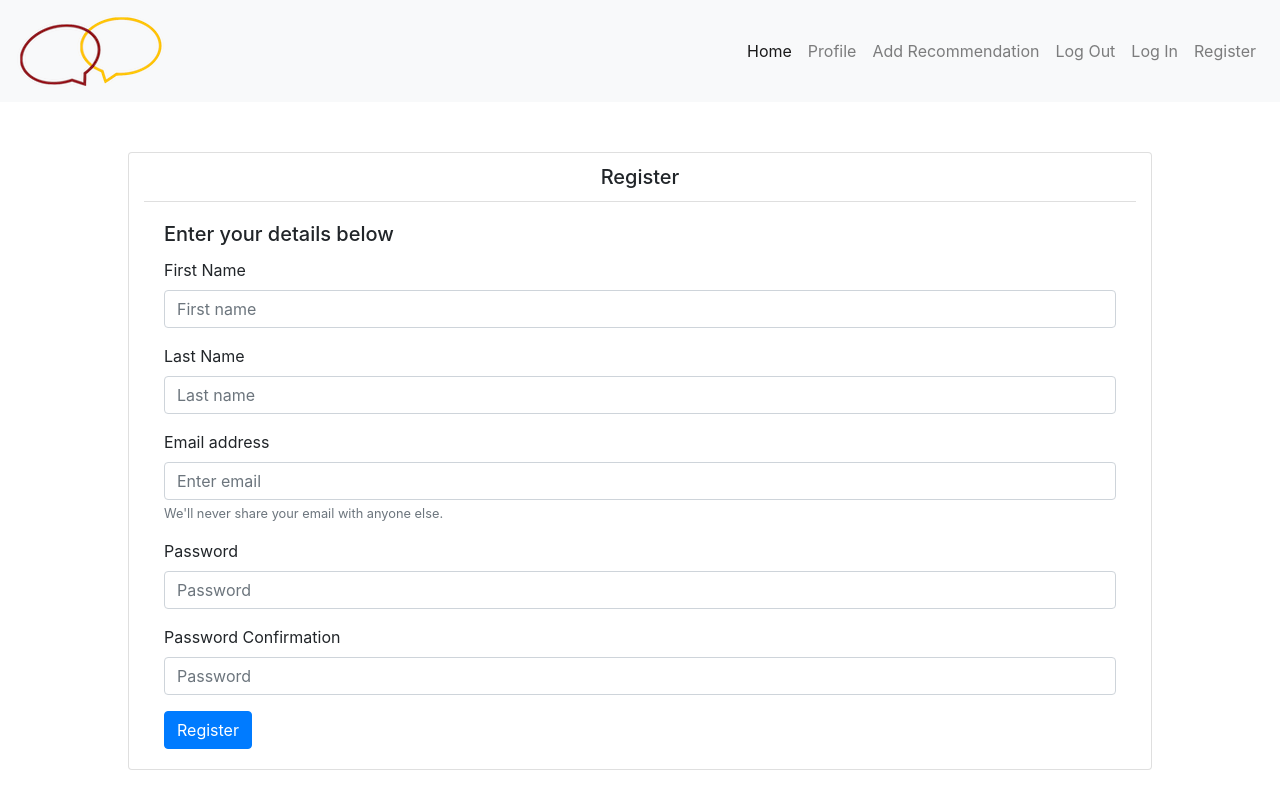
After one commit to DonnaIB/surround_yourself_with_spanish, a Flask app: page /register in a window 1280 px wide. The commit adds this page. Run offline with Flask 2, Linux system fonts and the light colour scheme; some libraries are stand-ins or nearby versions.

Commit message:
Add Registration template

```diff
--- a/app.py
+++ b/app.py
@@ -4,6 +4,7 @@ from flask import (
     redirect, request, session, url_for)
 from flask_pymongo import PyMongo
 from bson.objectid import ObjectId
+from werkzeug.security import generate_password_hash, check_password_hash
 if os.path.exists("env.py"):
     import env
 
@@ -25,6 +26,12 @@ def get_recommendations():
     recommendations=recommendations)
 
 
+@app.route("/register", methods=["GET", "POST"])
+def register():
+    return render_template("register.html")
+
+
+
 if __name__ == "__main__":
     app.run(host=os.environ.get("IP"),
             port=int(os.environ.get("PORT")),
--- a/static/css/style.css
+++ b/static/css/style.css
@@ -0,0 +1,11 @@
+
+
+
+.card {
+    max-width: 80%;
+    margin-top: 50px;
+}
+
+.card-header{
+    background-color: white;
+}
--- a/templates/base.html
+++ b/templates/base.html
@@ -7,7 +7,6 @@
 <meta name="Description" content="Enter your description here"/>
 <link rel="stylesheet" href="https://cdnjs.cloudflare.com/ajax/libs/twitter-bootstrap/4.6.0/css/bootstrap.min.css">
 <link rel="stylesheet" href="https://cdnjs.cloudflare.com/ajax/libs/font-awesome/5.15.2/css/all.min.css">
-<link rel="stylesheet" href="assets/css/style.css">
 <link rel="stylesheet" href="{{ url_for('static', filename='css/style.css') }}" type="text/css">
 {% block styles %}
 {% endblock %}
@@ -41,14 +40,13 @@
                         <a class="nav-link" href="">Log In</a>
                     </li>
                     <li class="nav-item">
-                        <a class="nav-link" href="">Register</a>
+                        <a class="nav-link" href="{{ url_for('register') }}">Register</a>
                     </li>
                 </ul>
             </div>
         </nav>
     </header>
 
-    <h1>Testing base template - I am part of it!</h1>
     {% block content %}
     {% endblock %}
 
--- /dev/null
+++ b/templates/register.html
@@ -0,0 +1,56 @@
+{% extends "base.html" %}
+{% block content %}
+
+
+<div class="card container">
+    <h5 class="card-header text-center">Register</h5>
+    <div class="card-body">
+        <h5 class="card-title">Enter your details below</h5>
+        <form method="POST" action="{{ url_for('register' )}}">
+
+            <!-- first and last name -->
+            <div class="form-group">
+                <label for="first_name">First Name</label>
+                <input type="text" class="form-control" id="first_name" name=first_name aria-describedby="emailHelp"
+                    placeholder="First name">
+            </div>
+            <div class="form-group">
+                <label for="last_name">Last Name</label>
+                <input type="text" class="form-control" id="last_name" aria-describedby="emailHelp"
+                    placeholder="Last name">
+            </div>
+
+            <!-- email -->
+            <div class="form-group">
+                <label for="email">Email address</label>
+                <input type="email" class="form-control" id="email" name="email" aria-describedby="emailHelp"
+                    placeholder="Enter email">
+                <small id="emailHelp" class="form-text text-muted">We'll never share your email with anyone
+                    else.</small>
+            </div>
+
+            <!-- password -->
+            <div class="form-group">
+                <label for="password">Password</label>
+                <input type="password" class="form-control" id="exampleInputPassword1" placeholder="Password">
+            </div>
+            <div class="form-group">
+                <label for="password">Password Confirmation</label>
+                <input type="password" class="form-control" id="exampleInputPassword1" placeholder="Password">
+            </div>
+
+            <!-- register button -->
+            <button type="submit" class="btn btn-primary">Register</button>
+        </form>
+    </div>
+</div>
+
+
+
+
+
+
+
+
+
+{% endblock %}
```
